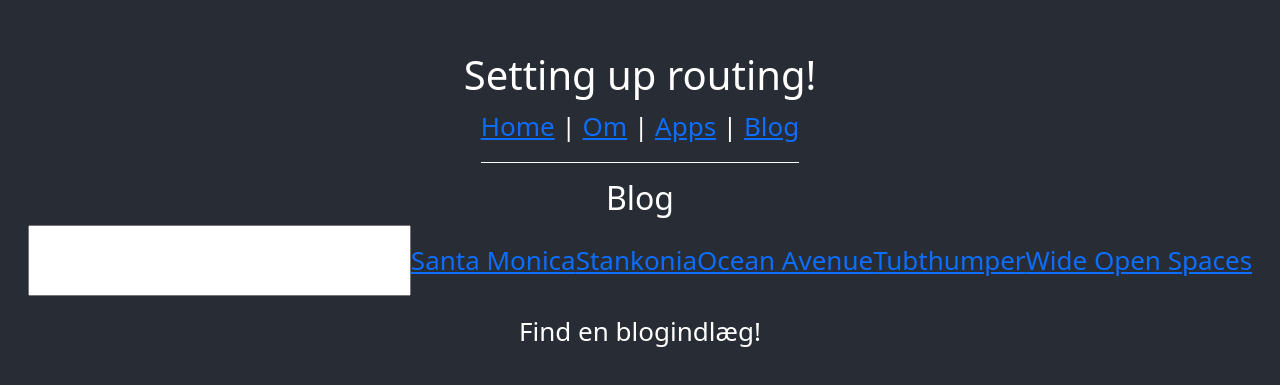
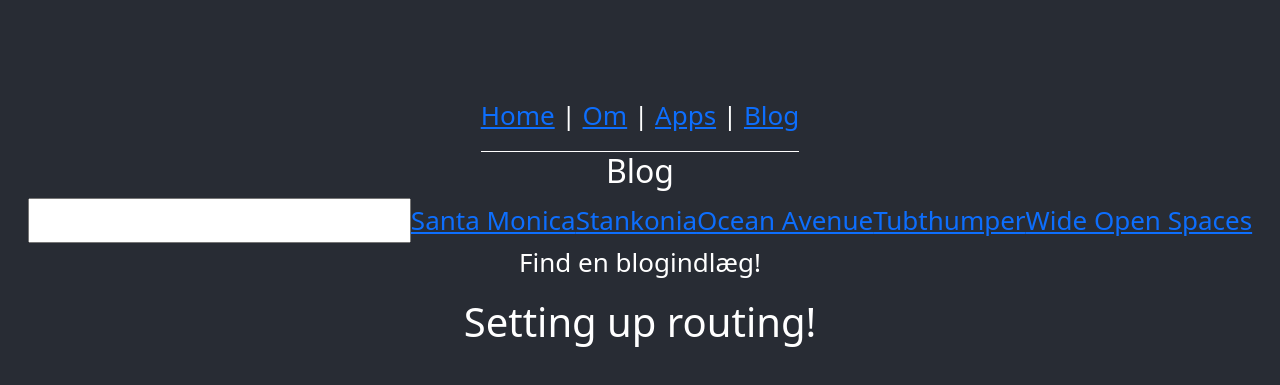
Before and after one commit to nkped/Broken-Portfolio, a React (Create React App) app: page /blog in a window 1280 px wide. Shown: the part 175-560 px from the top of the page. Built offline with nearby package versions, Linux system fonts and the light colour scheme.

Commit message:
fjern css

```diff
--- a/src/App.js
+++ b/src/App.js
@@ -12,7 +12,6 @@ function App() {
   return (
     <div className="App">
       <header className="App-header">
-        <h1>Setting up routing!</h1>
         <nav
           style={{
             borderBottom: "solid 1px",
@@ -23,6 +22,7 @@ function App() {
           <Link to="/apps">Apps</Link> | <Link to="/blog">Blog</Link>
         </nav>
         <Outlet />
+        <h1>Setting up routing!</h1>
       </header>
     </div>
   );
--- a/src/index.js
+++ b/src/index.js
@@ -28,7 +28,7 @@ root.render(
             <Route
               index
               element={
-                <main style={{ padding: "1rem" }}>
+                <main>
                   <p>Find en blogindlæg!</p>
                 </main>
               }
@@ -38,7 +38,7 @@ root.render(
           <Route
             path="*"
             element={
-              <main style={{ padding: "1rem" }}>
+              <main>
                 <p>Beklager, siden findes ikke!</p>
               </main>
             }
--- a/src/routes/apps.jsx
+++ b/src/routes/apps.jsx
@@ -1,6 +1,6 @@
 export default function Apps() {
   return (
-    <main style={{ padding: "1rem 0" }}>
+    <main>
       <h2>Apps</h2>
     </main>
   );
--- a/src/routes/blog.jsx
+++ b/src/routes/blog.jsx
@@ -5,9 +5,9 @@ export default function Blog() {
   let blogPosts = getBlogPosts();
   let [searchParams, setSearchParams] = useSearchParams();
   return (
-    <main style={{ padding: "1rem 0" }}>
+    <main>
       <h2>Blog</h2>
-      <div style={{ display: "flex" }}>
+      <div>
         <input
           value={searchParams.get("filter") || ""}
           onChange={(event) => {
@@ -27,17 +27,7 @@ export default function Blog() {
             return name.startsWith(filter.toLowerCase());
           })
           .map((blogPost) => (
-            <NavLink
-              style={({ isActive }) => {
-                return {
-                  display: "block",
-                  margin: "1rem 0",
-                  color: isActive ? "orange" : "",
-                };
-              }}
-              to={`/blog/${blogPost.number}`}
-              key={blogPost.number}
-            >
+            <NavLink to={`/blog/${blogPost.number}`} key={blogPost.number}>
               {blogPost.name}
             </NavLink>
           ))}
--- a/src/routes/blogPost.jsx
+++ b/src/routes/blogPost.jsx
@@ -5,7 +5,7 @@ export default function BlogPost() {
   let params = useParams();
   let blogPost = getBlogPost(parseInt(params.blogPostId, 10));
   return (
-    <main style={{ padding: "1rem" }}>
+    <main>
       <h2>Total Due: {blogPost.amount}</h2>
       <p>
         {blogPost.name}: {blogPost.number}
--- a/src/routes/om.jsx
+++ b/src/routes/om.jsx
@@ -1,6 +1,6 @@
 export default function Om() {
   return (
-    <main style={{ padding: "1rem 0" }}>
+    <main>
       <h2>Om</h2>
     </main>
   );
```
Also changed, not shown: src/routes/home.jsx (deleted, +0 -7 lines).
